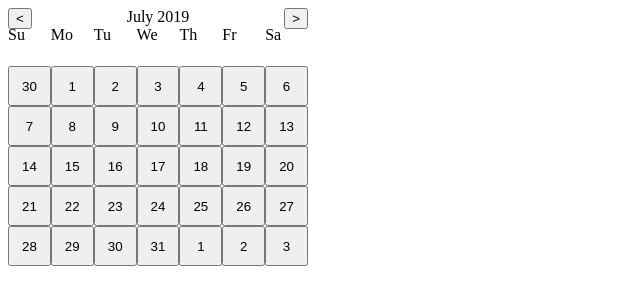
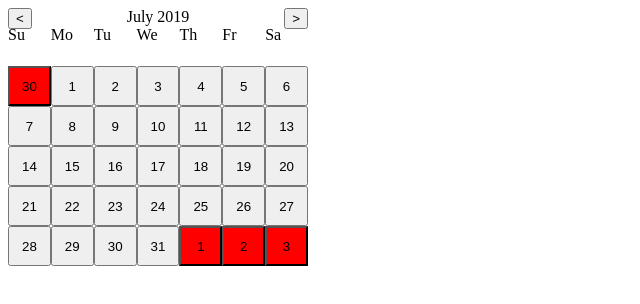
Before and after one commit to rizaldim/vue-klender, a Vue app: page / in a window 1280 px wide. Shown: the top 304 px of the page, without its empty margins (0-640 px from the left). Built offline with nearby package versions, Linux system fonts and the light colour scheme.

Commit message:
Set different styling for date not in current month

```diff
--- a/package.json
+++ b/package.json
@@ -19,6 +19,8 @@
     "babel-eslint": "^10.0.1",
     "eslint": "^5.16.0",
     "eslint-plugin-vue": "^5.0.0",
+    "sass": "^1.22.3",
+    "sass-loader": "^7.1.0",
     "vue-template-compiler": "^2.6.10"
   },
   "eslintConfig": {
--- a/src/components/DateCell.vue
+++ b/src/components/DateCell.vue
@@ -1,5 +1,6 @@
 <template>
-	<button>
+	<button class="calendar__date-cell"
+		:class="{ 'calendar__date-cell--different-month': !isCurrentMonth }">
 		<time :datetime="dateTime">{{ date }}</time>
 	</button>
 </template>
@@ -15,11 +16,14 @@ export default {
 		date: {
 			type: String,
 			required: true
+		},
+		isCurrentMonth: {
+			type: Boolean,
+			default: true
 		}
 	}
 }
 </script>
 
 <style>
-
 </style>
--- a/src/components/DatePicker.vue
+++ b/src/components/DatePicker.vue
@@ -11,6 +11,7 @@
 				:key="cell.dateTime"
 				:dateTime="cell.dateTime"
 				:date="cell.date"
+				:is-current-month="cell.isCurrentMonth"
 				/>
 		</div>
 	</div>
@@ -47,10 +48,12 @@ export default {
 
 			let day = startOfFirstWeekOfCurrentMonth
 			const cells = []
+			const currentMonth = firstDayOfCurrentMonth.get('month')
 			for (var i = 0; i < daysShownCount; i++) {
 				cells.push({
+					date: day.format('D'),
 					dateTime: day.format('YYYY-MM-DD'),
-					date: day.format('D')
+					isCurrentMonth: day.get('month') == currentMonth
 				})
 				day = day.add(1, 'day')
 			}
@@ -71,32 +74,44 @@ export default {
 }
 </script>
 
-<style>
+<style lang="scss">
 .calendar {
 	width: 300px;
 	position: relative;
-}
-.calendar__month-indicator {
+
+	&__month-indicator {
 		text-align: center;
 	}
-.calendar__prev {
+
+	&__prev {
 		position: absolute;
 		top: 0;
 		left: 0;
 	}
-.calendar__next {
+
+	&__next {
 		position: absolute;
 		top: 0;
 		right: 0;
 	}
-.calendar__day-of-week, .calendar__date-grid {
+
+	&__day-of-week,
+	&__date-grid {
 		display: grid;
 		grid-template-columns: repeat(7, 1fr);
 	}
-.calendar__day-of-week {
+
+	&__day-of-week {
 		height: 40px;
 	}
-.calendar__date-grid button {
+
+	&__date-cell {
 		height: 40px;
+
+		&--different-month {
+			background-color: red;
+		}
+	}
+
 }
 </style>
```
Also changed, not shown: 1 other file (tests, documents, lock files or other folders). Lines whose indentation alone changed are shown as unchanged.
